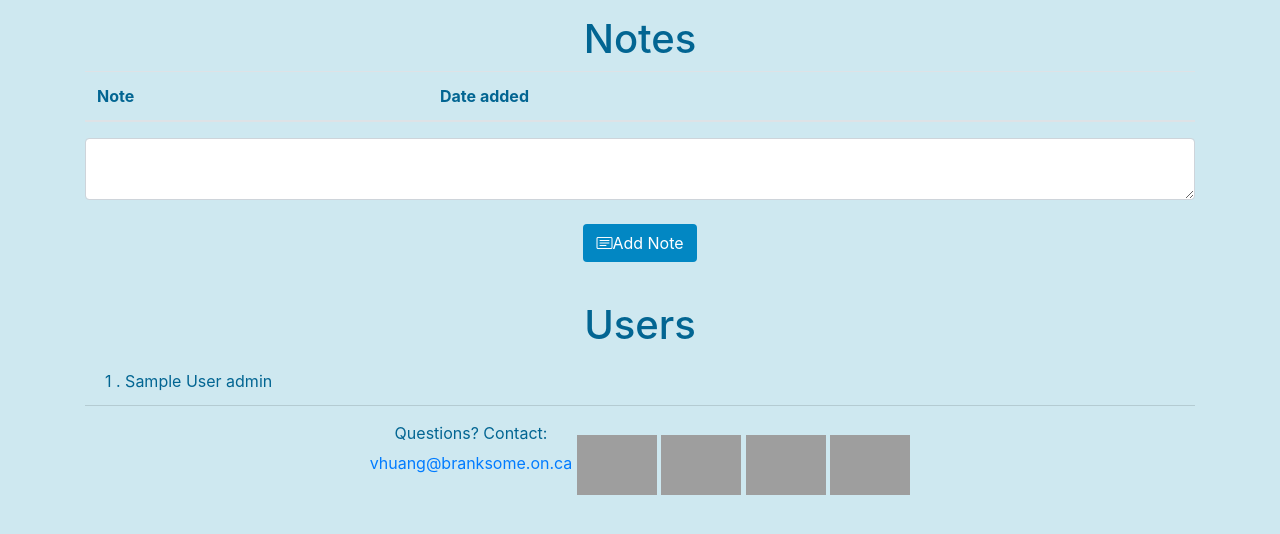
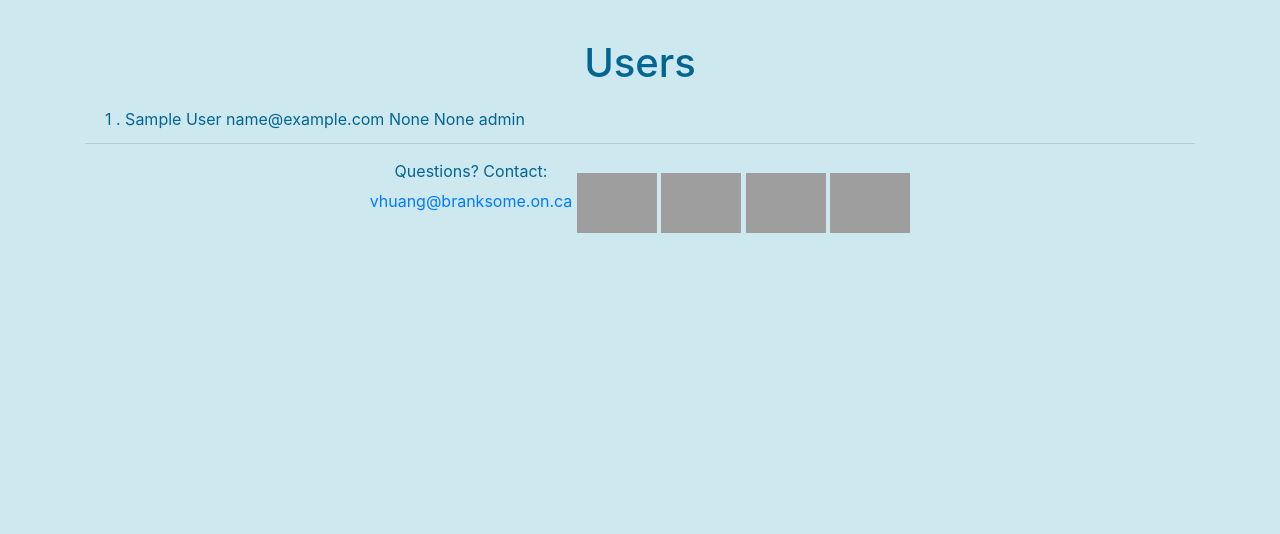
Before and after one commit to vitahuang2020/tutorwebsite, a Flask app: page / in a window 1280 px wide. Shown: the part 56-590 px from the top of the page. Run offline with Flask 3, Linux system fonts and the light colour scheme; the visitor is signed in with stand-in values (Sample User, id 1); data comes from the database, SQL or seed files in the repository; data that the repository does not hold is empty; some libraries are stand-ins or nearby versions; grey boxes are pictures that could not be loaded.

Commit message:
Display user's subjects and time available on the home page after they fill out the form.

```diff
--- a/website/templates/home.html
+++ b/website/templates/home.html
@@ -1,7 +1,5 @@
 {% extends "base.html" %}
 {% block title %}Home{% endblock %}
-
-{% block content %}
 
 <style>
     a:hover {
@@ -9,39 +7,6 @@
   text-decoration:none;
   }
 </style>
-
-<h1 style="text-align:center;margin-top:15px;color:#026592;">Notes</h1>
-<table class="table" id="notes" style="background-color:#cee8f0;color:#026592;">
-  <thead>
-    <tr>
-      <th scope="col">Note</th>
-      <th scope="col">Date added</th>
-      <th scope="col"></th>
-    </tr>
-  </thead>
-  <tbody>
-    {% for note in user.notes %}
-    <tr>
-      <th scope="row">{{ note.data }}</th>
-      <td>{{ note.date }}</td>
-      <td><button type="button" class="close" onClick="deleteNote({{ note.id }})">
-      <span aria-hidden="true">&times;</span>
-    </button></td>
-    </tr>
-  {% endfor %}
-  </tbody>
-</table>
-
-<form method="POST">
-    <textarea name="note" id="note" class="form-control"></textarea>
-    <br />
-    <div align="center">
-        <button type="submit" class="btn" style="background-color:#0287c3;color:white;"><span class="bi-card-text"></span>Add Note</button>
-    </div>
-</form>
-{% endblock %}
-
-print user_table
 
 {% block user_table %}
 
@@ -53,7 +18,9 @@
         {{ "." }}
         {{ user.first_name }}
         {{ user.last_name }}
-
+        {{ user.email }}
+        {{ user.subjects }}
+        {{ user.timeAvailable }}
         {{ user.role }}
     </li>
 
--- a/website/views.py
+++ b/website/views.py
@@ -10,22 +10,10 @@
 @login_required
 def home():
     users = User.query.all()
+    print(users)
     if request.method == 'GET':
         print("Get request on home page.")
         print(len(users))
-        return render_template("home.html", user=current_user, users=users)
-
-    elif request.method == 'POST':
-        note = request.form.get('note')
-
-        if len(note) < 1:
-            flash('Note is too short!', category='error')
-        else:
-            new_note = Note(data=note, user_id=current_user.id)
-            db.session.add(new_note)
-            db.session.commit()
-            flash('Note added!', category='success')
-
         return render_template("home.html", user=current_user, users=users)
 
 @views.route('/delete-note', methods=['POST'])
```
Also changed, not shown: website/auth.py (+9 -4 lines), website/models.py (line endings or trailing spaces).
